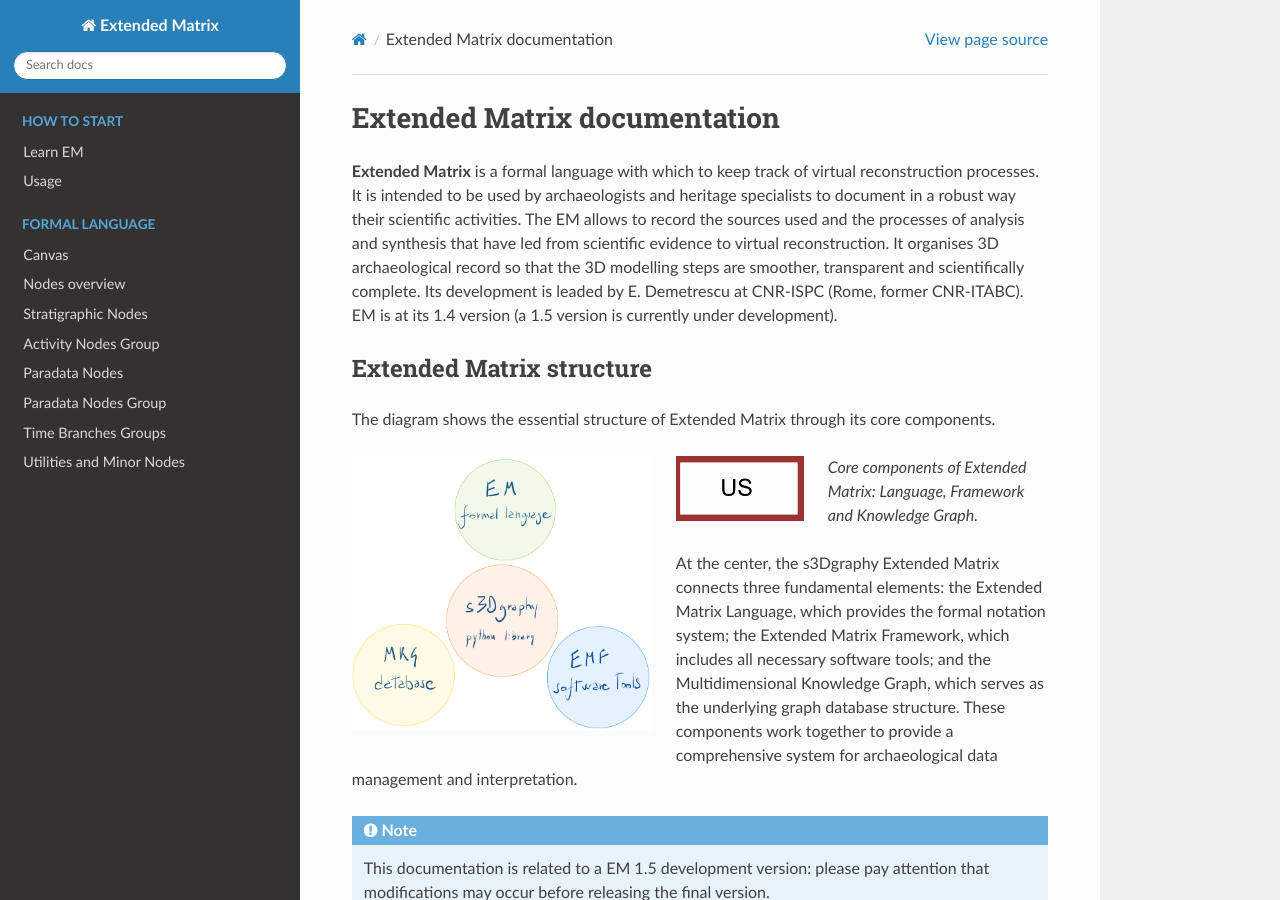
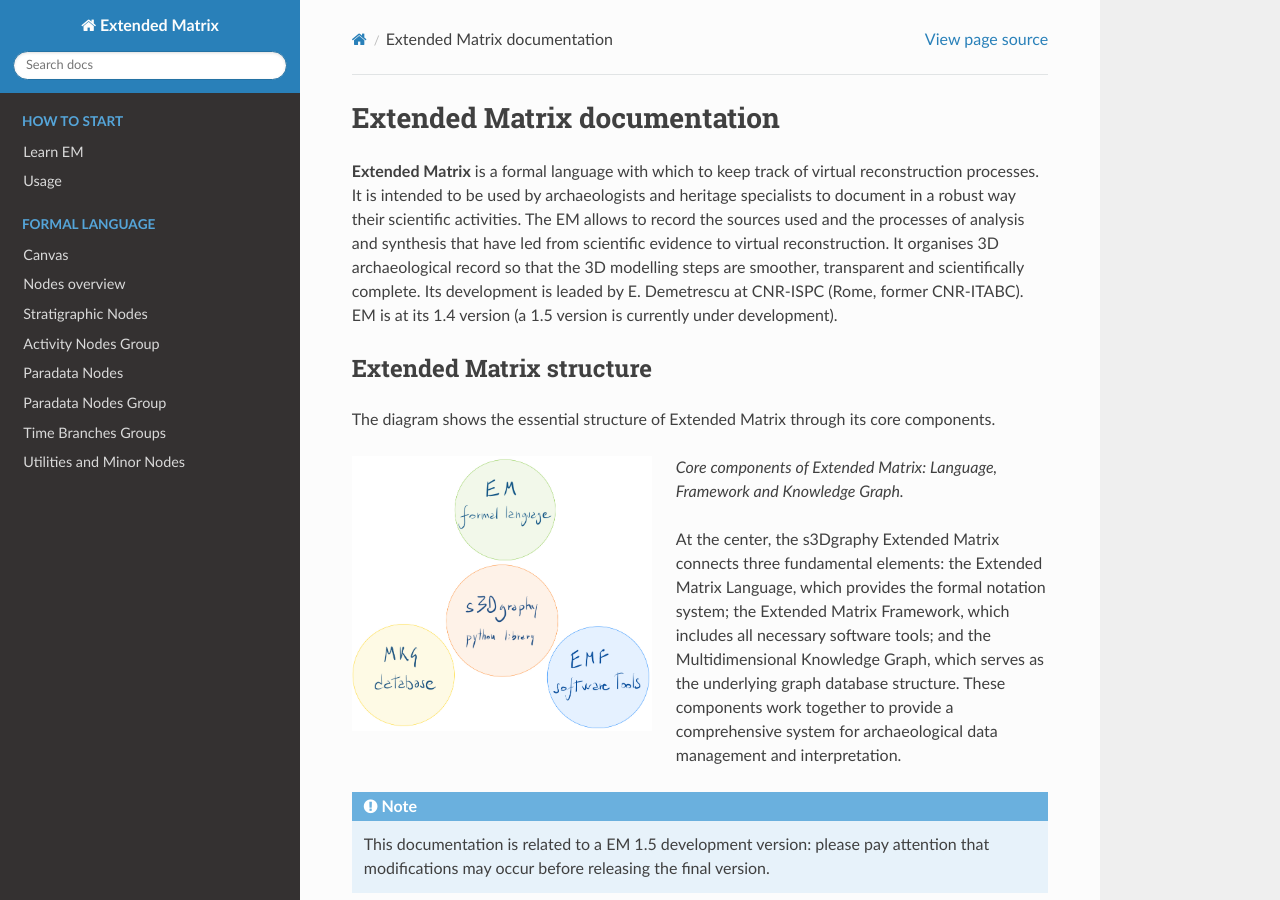
Before and after one commit to zalmoxes-laran/ExtendedMatrix-doc, a Sphinx documentation site: the page built from docs/index.rst, in a window 1280 px wide and 900 px high. Built offline with Sphinx 7.4.7 and the Read the Docs theme 3.1.0, drawn with Linux system fonts in a browser that asks for light colours; pages that are not in the unit, such as notebooks, are missing from menus.

Commit message:
Update index.rst

```diff
--- a/docs/index.rst
+++ b/docs/index.rst
@@ -10,11 +10,6 @@ The diagram shows the essential structure of Extended Matrix through its core co
 
 .. image:: img/EM_schema_general.png
   :width: 300px
-  :align: left
-
-
-.. image:: img/2D/US.png
-  :width: 128px
   :align: left
 
 *Core components of Extended Matrix: Language, Framework and Knowledge Graph.*
```
